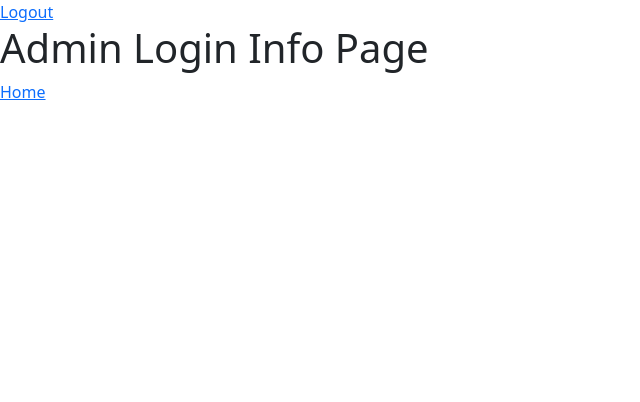
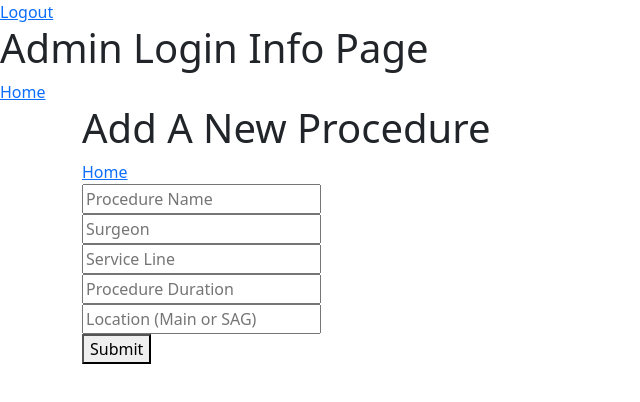
Before and after one commit to kdb23/surgicheck, a React (Create React App) app in the folder client/: page /admin_info in a window 1280 px wide. Shown: the top 402 px of the page, without its empty margins (0-640 px from the left). Built offline with nearby package versions, Linux system fonts and the light colour scheme; no server answers.

Commit message:
post request for new patient complete & addition of new procedure (no route/post on backend)

```diff
--- a/client/src/App.js
+++ b/client/src/App.js
@@ -6,15 +6,27 @@ import NavBar from './NavBar';
 import Home from './Home';
 import AdminInfo from './AdminInfo';
 //import Patient from './Patient';
+import NewProcedure from './NewProcedure';
 import NewPatient from './NewPatient';
 import PatientEdit from './PatientEdit';
 import {UserContext} from './context/user'
 import PatientContainer from './PatientContainer';
 
 
+
 function App() {
   const {setUser} = useContext(UserContext);
+
   const [patient, setPatient] = useState([]);
+  const [procedure, setProcedure] = useState([])
+
+  const addPatientState = (newPatientObj) => {
+    setPatient([newPatientObj, ...patient])
+  }
+
+  const addProcedureState = (newProcedureObj) => {
+    setProcedure([newProcedureObj, ...procedure])
+  }
 
   useEffect(() => {
     fetch('/check_session').then((r) => {
@@ -43,20 +55,19 @@ function App() {
           <Route exact path="/">
             <Login />
           </Route>
-
           <Route exact path="/admin_info">
             <AdminInfo />
+            <NewProcedure addProcedure={addProcedureState} />
           </Route>
           <Route exact path="/patient">
             <PatientContainer patient={patient} />
           </Route>
           <Route exact path="/new_patient">
-            <NewPatient />
+            <NewPatient addPatient={addPatientState}/>
           </Route>
           <Route exact path="/patient_placeholder_page">
             <PatientEdit />
           </Route>
-
           <Route path='*'>
             <h1>404 Not Found</h1>
             <NavButton />
--- a/client/src/NewPatient.js
+++ b/client/src/NewPatient.js
@@ -1,8 +1,50 @@
-import React from 'react';
+import React, {useState} from 'react';
 import {Link} from 'react-router-dom';
 import {Container, Form} from 'react-bootstrap'
 
-function NewPatient() {
+function NewPatient({addPatient}) {
+
+    const [addName, setAddName] = useState('')
+    const [addDOB, setAddDOB] = useState('')
+    const [addMRN, setAddMRN] = useState('')
+    const [addAddress, setAddAddress] = useState('')
+    const [addPhone, setAddPhone] = useState('')
+    const [addPrimary, setAddPrimary] = useState('')
+
+    const handleName = e => setAddName(e.target.value)
+    const handleDOB = e => setAddDOB(e.target.value)
+    const handleMRN = e => setAddMRN(e.target.value)
+    const handleAddress = e => setAddAddress(e.target.value)
+    const handlePhone = e => setAddPhone(e.target.value)
+    const handlePrimary = e => setAddPrimary(e.target.value)
+
+    const patientObj = {
+        name : addName,
+        dob : addDOB,
+        mrn : addMRN,
+        address : addAddress,
+        phone : addPhone,
+        primary : addPrimary
+    }
+
+    const handleSubmit = (e) => {
+        e.preventDefault()
+        fetch('/patients', {
+            method: "POST",
+            headers: {"Content-Type": "application/json"},
+            body: JSON.stringify(patientObj),
+        })
+            .then((r) => {
+                if(r.ok) {
+                    alert("Patient Has Been Added")
+                    addPatient(patientObj)
+                } else {
+                    alert("Missing Information - Unable to Add Patient")
+                }
+            })
+    }
+
+
     return(
         <Container>
         <div>
@@ -10,12 +52,13 @@ function NewPatient() {
             <Link to='/home'>Home</Link>
         </div>
         <div>
-            <form>
+            <Form onSubmit={handleSubmit}>
                 <div>
                 <input
                     type="text"
                     name= "name"
                     placeholder = "Patient Name"
+                    onChange={handleName}
                 />
                 </div>
                 <div>
@@ -23,40 +66,43 @@ function NewPatient() {
                     type= "text"
                     name ="dob"
                     placeholder= "Patient DOB: YEAR/M/D"
+                    onChange={handleDOB}
                 />
                 </div>
                 <div>
                 <input
                     type= "text"
-                    name ="surgeon"
-                    placeholder= "Surgeon"
-                    //dropdown//
+                    name ="mrn"
+                    placeholder= "Patient MRN"
+                    onChange={handleMRN}
                 />
                 </div>
                 <div>
                 <input
                     type= "text"
-                    name ="service_line"
-                    placeholder= "Service Line"
-                    //dropdown//
+                    name ="address"
+                    placeholder= "Address"
+                    onChange={handleAddress}
+                />
+                </div>
+                <div>
+                <input
+                    type= "text"
+                    name ="phone"
+                    placeholder= "Phone"
+                    onChange={handlePhone}
                 />
                 </div>
                 <div>
                 <input
                     type= "num"
-                    name ="duration"
-                    placeholder= "Procedure Duration"
+                    name ="primary"
+                    placeholder= "Patient PCP"
+                    onChange={handlePrimary}
                 />
                 </div>
-                <div>
-                <input
-                    type= "text"
-                    name ="location"
-                    placeholder= "Location (Main or SAG)"
-                    //dropdown //
-                />
-                </div>
-            </form>
+                <button>Submit</button>
+            </Form>
         </div>
         </Container>
     )
--- /dev/null
+++ b/client/src/NewProcedure.js
@@ -0,0 +1,102 @@
+import React, {useState} from 'react'
+import {Container, Form} from 'react-bootstrap'
+import {Link} from 'react-router-dom'
+
+function NewProcedure({addProcedure}) {
+
+    const [addName, setAddName] = useState('')
+    const [addSurgeon, setAddSurgeon] = useState('')
+    const [addService, setAddService] = useState('')
+    const [addDuration, setAddDuration] = useState('')
+    const [addLocation, setAddLocation] = useState('')
+
+    const handleName = e => setAddName(e.target.value)
+    const handleSurgeon = e => setAddSurgeon(e.target.value)
+    const handleService = e => setAddService(e.target.value)
+    const handleDuration = e => setAddDuration(e.target.value)
+    const handleLocation = e => setAddLocation(e.target.value)
+
+    const procedureObj = {
+        name: addName,
+        surgeon: addSurgeon,
+        service_line: addService,
+        duration: addDuration,
+        location: addLocation
+    }
+    const handleSubmit = (e) => {
+        e.preventDefault()
+        fetch('/surgeons', {
+            method: "POST",
+            headers: {"Content-Type": "application/json"},
+            body: JSON.stringify(procedureObj),
+        })
+            .then((r) => {
+                if(r.ok) {
+                    alert("Surgeon and Procedure addition successful")
+                    addProcedure(procedureObj)
+                } else {
+                    alert("Missing Information - Unable to Add New Procedure")
+                }
+            })
+    }
+
+    return(
+
+        <Container>
+        <div>
+            <h1>Add A New Procedure</h1>
+            <Link to='/home'>Home</Link>
+        </div>
+        <div>
+            <Form onSubmit={handleSubmit}>
+                <div>
+                <input
+                    type="text"
+                    name= "name"
+                    placeholder = "Procedure Name"
+                    onChange={handleName}
+                />
+                </div>
+                <div>
+                <input
+                    type= "text"
+                    name ="surgeon"
+                    placeholder= "Surgeon"
+                    //dropdown//
+                    onChange={handleSurgeon}
+                />
+                </div>
+                <div>
+                <input
+                    type= "text"
+                    name ="service_line"
+                    placeholder= "Service Line"
+                    //dropdown//
+                    onChange={handleService}
+                />
+                </div>
+                <div>
+                <input
+                    type= "num"
+                    name ="duration"
+                    placeholder= "Procedure Duration"
+                    onChange={handleDuration}
+                />
+                </div>
+                <div>
+                <input
+                    type= "text"
+                    name ="location"
+                    placeholder= "Location (Main or SAG)"
+                    //dropdown //
+                    onChange={handleLocation}
+                />
+                </div>
+                <button>Submit</button>
+            </Form>
+        </div>
+        </Container>
+    )
+}
+
+export default NewProcedure
```
Also changed, not shown: 1 other file (tests, documents, lock files or other folders).
